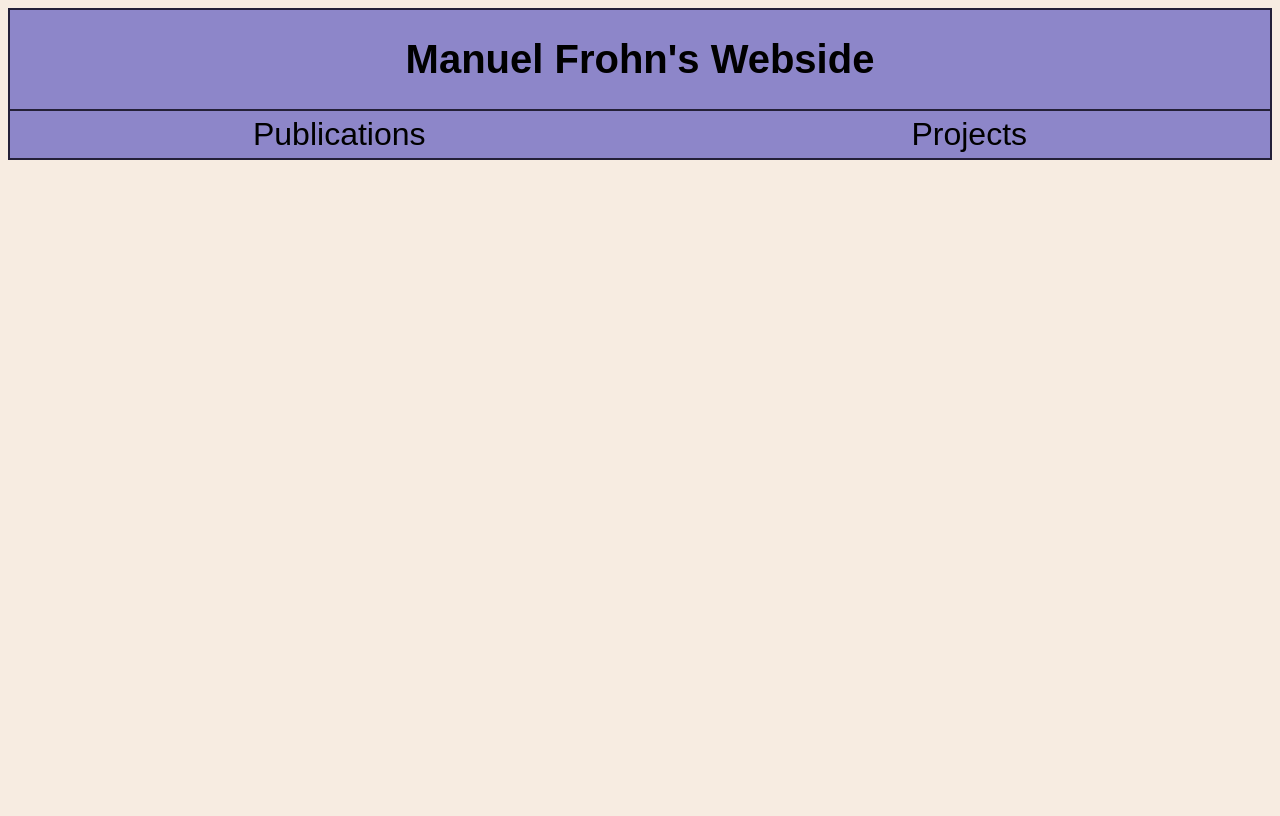
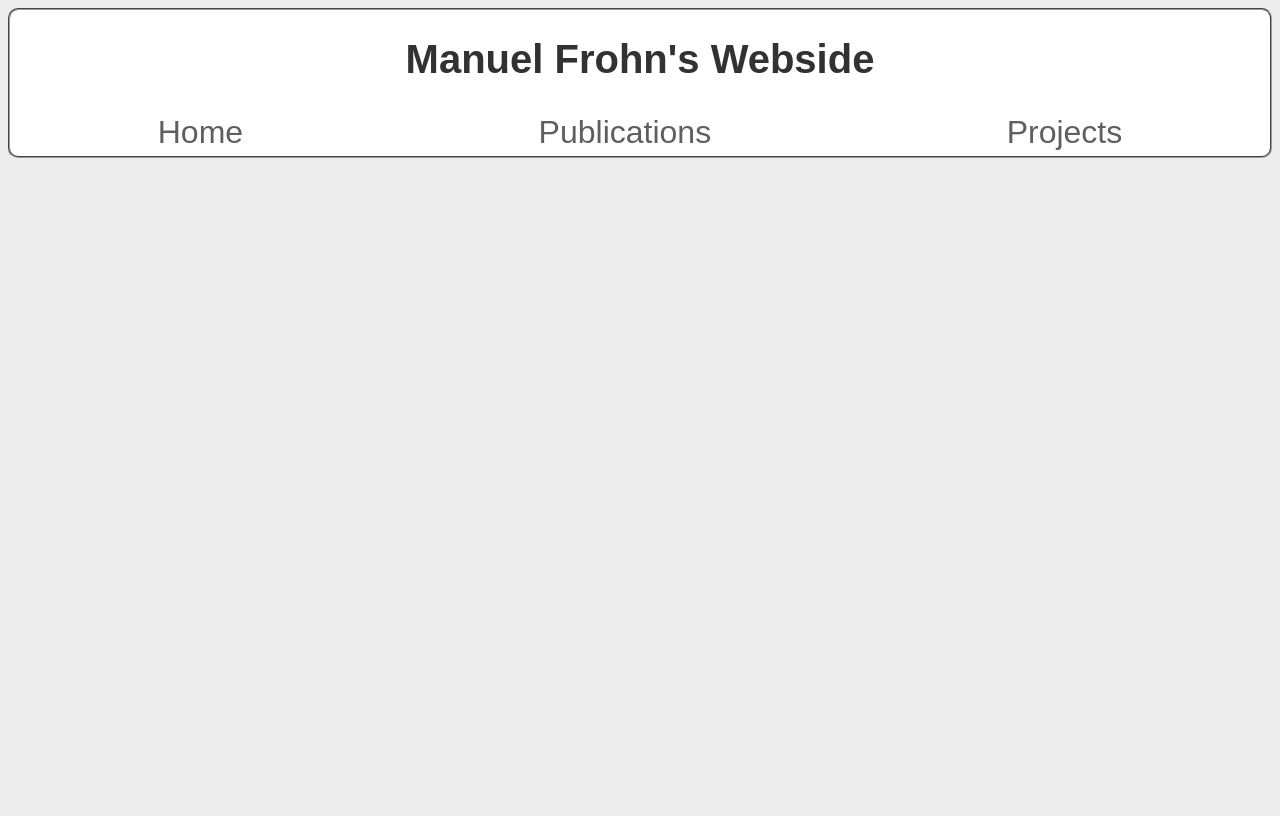
Before and after one commit to D4rkr34lm/Personal-Website, a PHP site: page / in a window 1280 px wide. Before the commit the page ends 160 px from the top, so only its background shows below. Run offline with PHP 8.4, Linux system fonts and the light colour scheme.

Commit message:
Restyled header

```diff
--- a/root/index.css
+++ b/root/index.css
@@ -1,40 +1,38 @@
 :root{
-    --c5: #242038;
-    --c4: #9067c6;
-    --c3: #8d86c9;
-    --c2: #cac4ce;
-    --c1: #f7ece1;
+    --foreground-font-color: #323232;
+    --background-font-color: #5f5f5f;
+    --border-color: #9a9a9a;
 }
 
 body{
     font-family: sans-serif;
-    background-color: var(--c1);
+    height: 100vh;
     padding: 20;
+    background-color: rgb(237, 237, 237);
 }
 
 header{
+    top: 0;
     position: sticky;
     display: flex;
     flex-direction: column;
+    border-radius: 10px;
 
-    background-color: var(--c3);
+    background-color: white;
 
-    border-color: var(--c5);
+    border-color: var(--border-color);
     border-width: 2px;
-    border-style: solid;
+    border-style: groove;
 }
 
 h1{
     text-align: center;
     font-size: min(4vw, 40px);
+    color: var(--foreground-font-color);
 }
 
 nav{
     display: flex;
-
-    border-top-color: var(--c5);
-    border-top-width: 2px;
-    border-top-style: solid;
 }
 
 nav a{
@@ -42,9 +40,11 @@ nav a{
     flex-grow: 1;
     text-align: center;
 
+    color: var(--background-font-color);
+
     padding: 5px;
 }
 
 nav a:hover{
-    background-color: #6e699a;
+
 }
--- a/root/index.php
+++ b/root/index.php
@@ -12,6 +12,7 @@
         <header>
             <h1>Manuel Frohn's Webside</h1>
             <nav id="public-nav">
+                <a>Home</a>
                 <a>Publications</a>
                 <a>Projects</a>
             </nav>
```
